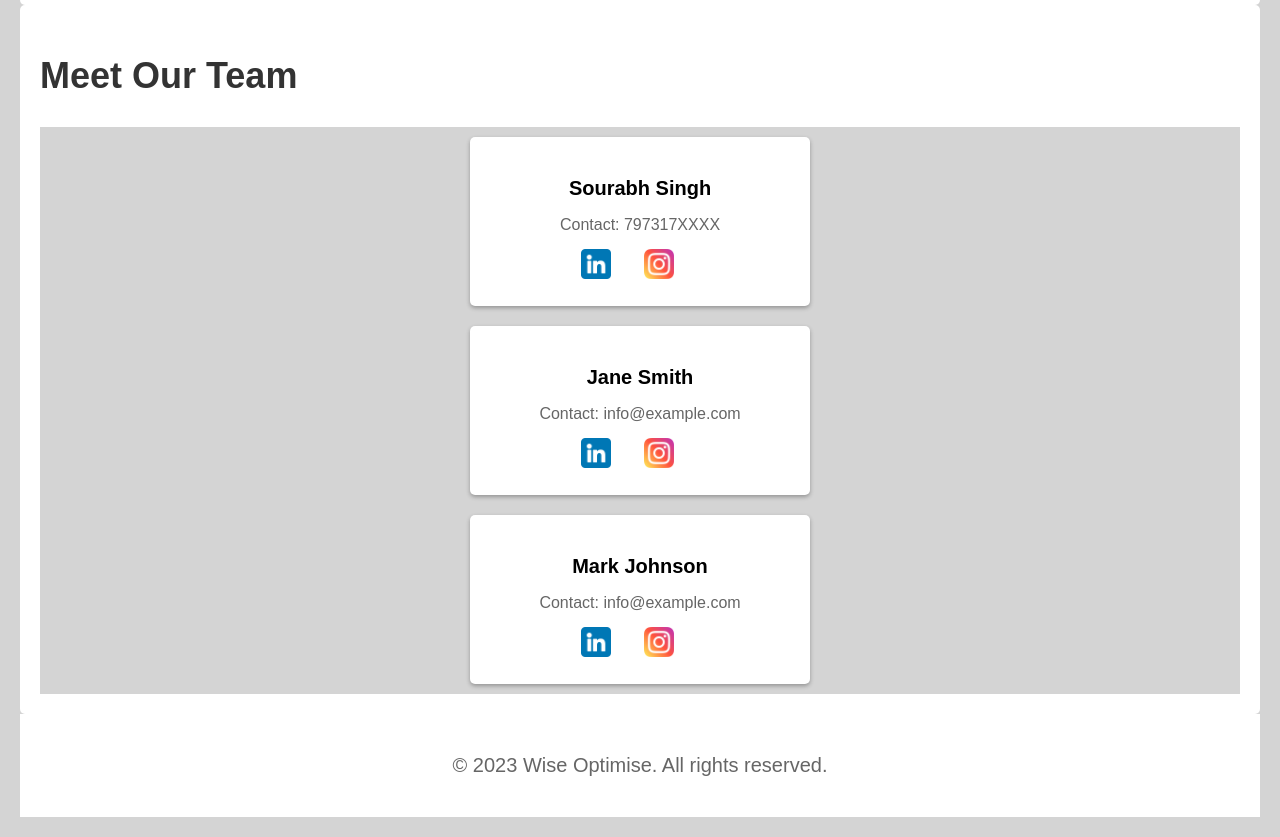
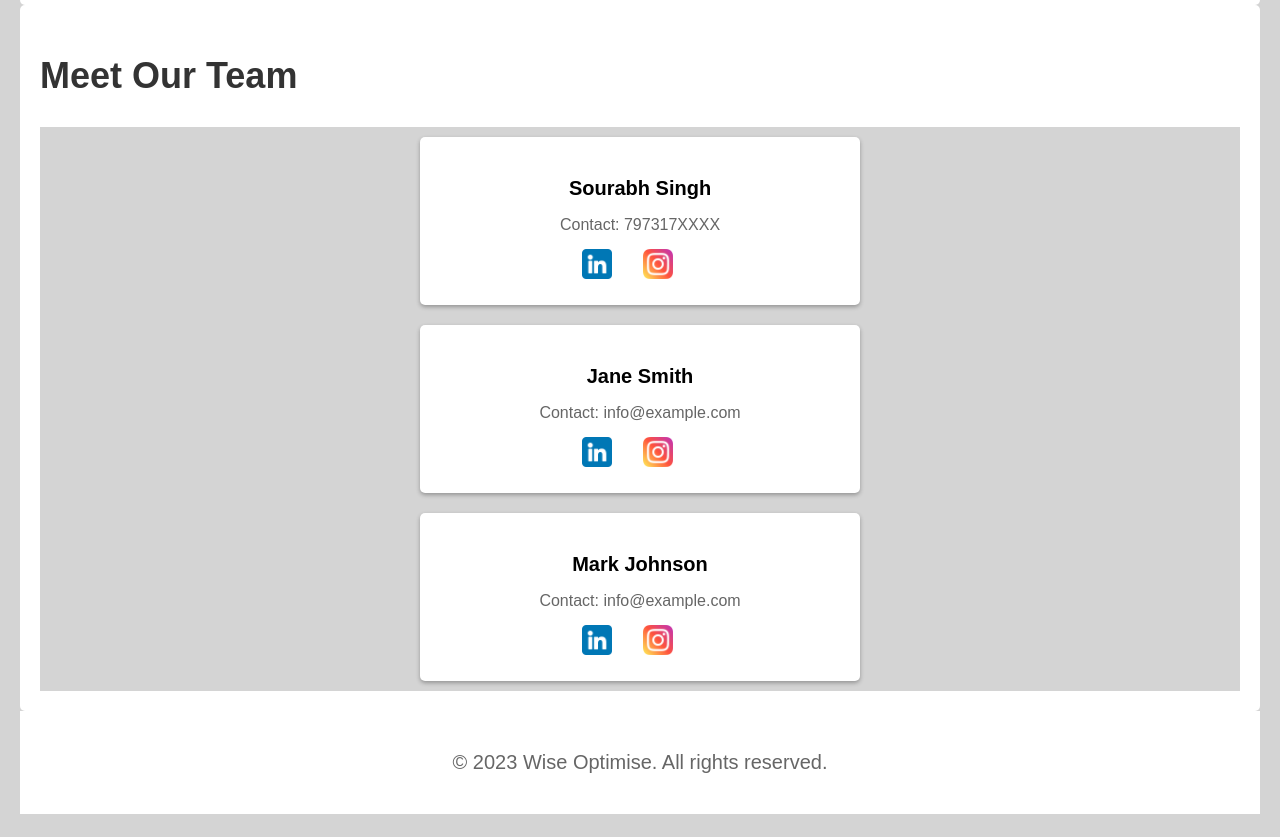
Before and after one commit to sourbhsingh/wiseoptimise.github.io, a plain HTML site: page about.html in a window 1280 px wide. Shown: the part 1097-1934 px from the top of the page. Drawn offline with Linux system fonts and the light colour scheme.

Commit message:
Update styles.css

```diff
--- a/styles.css
+++ b/styles.css
@@ -135,17 +135,14 @@ p {
 
 .developer-info {
     margin-top: 30px;
-    font-size: 30px;
+    font-size: 24px; /* Reduce the font size for a better fit */
     background-color: #d4d4d4;
-}
-.developer:hover {
-    transform: translateY(-5px);
-    box-shadow: 0 5px 10px rgba(0, 0, 0, 0.5);
 }
 
 .developer-card {
     display: flex;
     justify-content: center;
+    flex-wrap: wrap; /* Allow the developer cards to wrap to the next line */
 }
 
 .developer {
@@ -172,6 +169,13 @@ p {
     font-size: 16px;
     color: #666;
     margin-bottom: 15px;
+}
+
+/* Increase the size of the developer cards on larger screens */
+@media (min-width: 768px) {
+    .developer {
+        width: 400px;
+    }
 }
 
 
```
